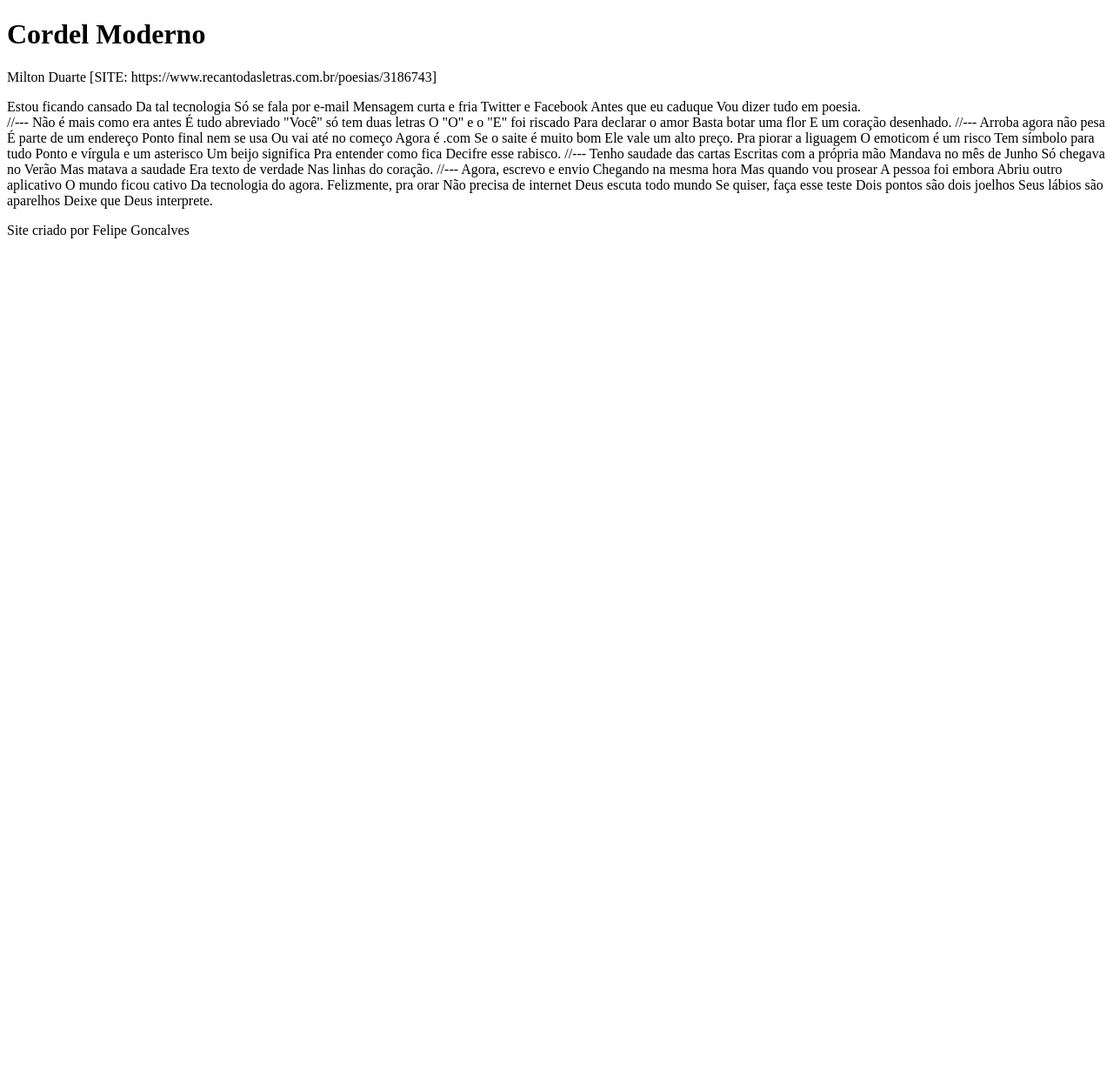
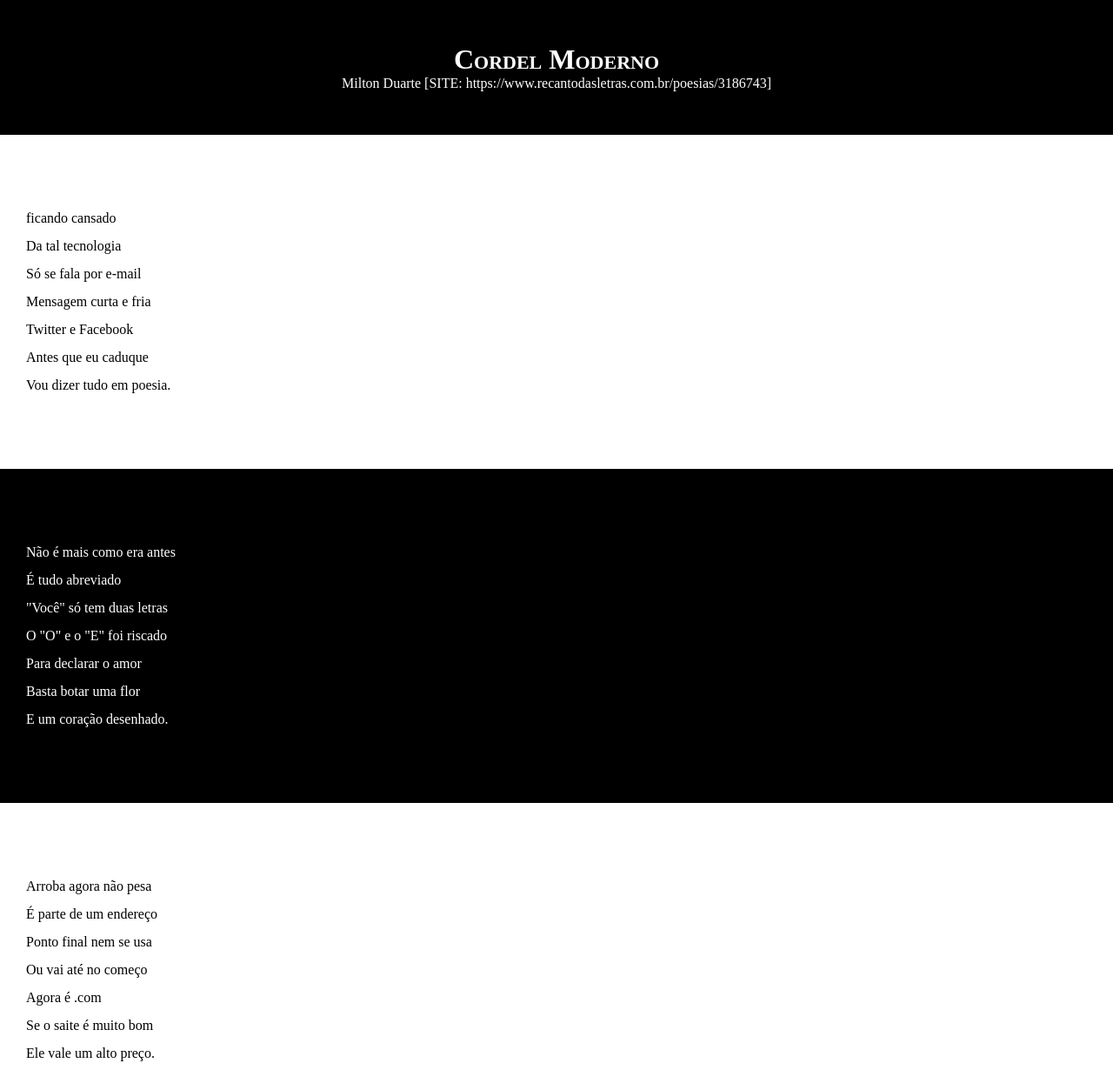
Before and after one commit to Felipebuzo/html-css, a plain HTML site: page desafios/d012/index.html in a window 1280 px wide. Shown: the top 1230 px of the page at 87% size. Before the commit the page ends 800 px from the top, so only its background shows below. Drawn offline with Linux system fonts and the light colour scheme.

Commit message:
atualizei estilos

```diff
--- /dev/null
+++ b/desafios/d012/estilo/style.css
@@ -0,0 +1,47 @@
+@charset "UTF-8";
+
+*{
+    margin: 0px;
+    padding: 0px;
+}
+html, body{
+    background-color: darkgray;
+    min-height: 100%;
+}
+header{
+    background-color: black;
+    color:white;
+    text-align: center;
+}
+header > h1 {
+    padding-top: 50px;
+   font-variant: small-caps;
+}
+header>p{
+    padding-bottom: 50px;
+}
+footer{
+    background-color: black;
+    text-align: center;
+    color: white;
+    padding: 10px;
+}
+section.normal {
+    background-color: white;
+    color: black;
+}
+section.imagem {
+    background-color: black;
+    color: white;
+
+}
+section{
+    padding-top: 10vh;
+    padding-bottom: 10vh;
+    line-height: 2em;
+    padding-left: 30px;
+}
+section.imagem > p {
+    background-color: black;
+
+}
--- a/desafios/d012/index.html
+++ b/desafios/d012/index.html
@@ -4,6 +4,7 @@
     <meta charset="UTF-8">
     <meta name="viewport" content="width=device-width, initial-scale=1.0">
     <title>meu site de cordel</title>
+    <link rel="stylesheet" href="estilo/style.css">
 </head>
 <body>
         <header>
@@ -12,71 +13,91 @@
     [SITE: https://www.recantodasletras.com.br/poesias/3186743]</p>
         </header>
 
-<section>
-    Estou ficando cansado
-    Da tal tecnologia
-    Só se fala por e-mail
-    Mensagem curta e fria
-    Twitter e Facebook
-    Antes que eu caduque
-    Vou dizer tudo em poesia.
+<section class="normal">
+    <p>ficando cansado<br>
+    Da tal tecnologia<br>
+    Só se fala por e-mail<br>
+    Mensagem curta e fria<br>
+    Twitter e Facebook<br>
+    Antes que eu caduque<br>
+    Vou dizer tudo em poesia.<br>
+    </p>
 </section>
 
-//---
 
-Não é mais como era antes
-É tudo abreviado
-"Você" só tem duas letras
-O "O" e o "E" foi riscado
-Para declarar o amor
-Basta botar uma flor
-E um coração desenhado.
 
-//---
+<section class="imagem">
+    <p>
+    Não é mais como era antes<br>
+    É tudo abreviado<br>
+    "Você" só tem duas letras<br>
+    O "O" e o "E" foi riscado<br>
+    Para declarar o amor<br>
+    Basta botar uma flor<br>
+    E um coração desenhado.<br>
+    </p>
+</section>
 
-Arroba agora não pesa
-É parte de um endereço
-Ponto final nem se usa
-Ou vai até no começo
-Agora é .com
-Se o saite é muito bom
-Ele vale um alto preço.
 
-Pra piorar a liguagem
-O emoticom é um risco
-Tem símbolo para tudo
-Ponto e vírgula e um asterisco
-Um beijo significa
-Pra entender como fica
-Decifre esse rabisco.
 
-//---
+<section class="normal">
+    <p>
+    Arroba agora não pesa<br>
+    É parte de um endereço<br>
+    Ponto final nem se usa<br>
+    Ou vai até no começo<br>
+    Agora é .com<br>
+    Se o saite é muito bom<br>
+    Ele vale um alto preço.<br>
+    </p>
+</section>
 
-Tenho saudade das cartas
-Escritas com a própria mão
-Mandava no mês de Junho
-Só chegava no Verão
-Mas matava a saudade
-Era texto de verdade
-Nas linhas do coração.
+<section class="imagem">
+    <p>a liguagem<br>
+O emoticom é um risco<br>
+Tem símbolo para tudo<br>
+Ponto e vírgula e um asterisco<br>
+Um beijo significa<br>
+Pra entender como fica<br>
+Decifre esse rabisco.<br>
+    </p>
+</section>
 
-//---
 
-Agora, escrevo e envio
-Chegando na mesma hora
-Mas quando vou prosear
-A pessoa foi embora
-Abriu outro aplicativo
-O mundo ficou cativo
-Da tecnologia do agora.
 
-Felizmente, pra orar
-Não precisa de internet
-Deus escuta todo mundo
-Se quiser, faça esse teste
-Dois pontos são dois joelhos
-Seus lábios são aparelhos
-Deixe que Deus interprete.
+<section class="normal">
+    <p>das cartas<br>
+Escritas com a própria mão<br>
+Mandava no mês de Junho<br>
+Só chegava no Verão<br>
+Mas matava a saudade<br>
+Era texto de verdade<br>
+Nas linhas do coração.<br>
+    </p>
+</section>
+
+
+
+<section class="imagem">escrevo e envio<br>
+<p>na mesma hora<br>
+Mas quando vou prosear<br>
+A pessoa foi embora<br>
+Abriu outro aplicativo<br>
+O mundo ficou cativo<br>
+Da tecnologia do agora.<br>
+</p>
+</section>
+
+<section class="normal">
+    <p>orar<br>
+Não precisa de internet<br>
+Deus escuta todo mundo<br>
+Se quiser, faça esse teste<br>
+Dois pontos são dois joelhos<br>
+Seus lábios são aparelhos<br>
+Deixe que Deus interprete.<br>
+    </p>
+</section>
 
 </body>
 <footer>
```
